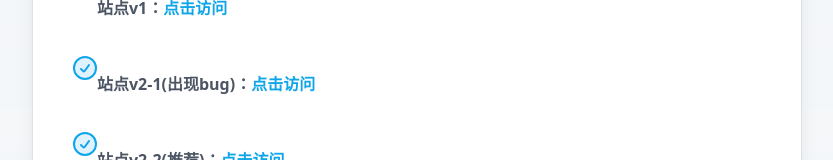
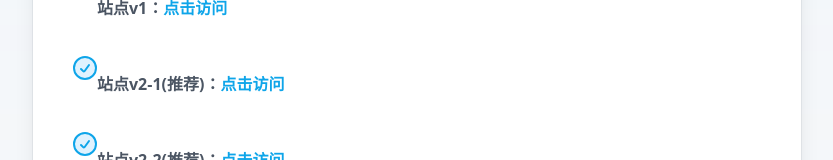
Before and after one commit to zhanghxiao/bingallone, a website: page index.html in a window 1280 px wide. Shown: the part 418-578 px from the top of the page, without its empty margins (223-1056 px from the left). Drawn offline with nearby package versions, Linux system fonts and the light colour scheme.

Commit message:
Update index.html

```diff
--- a/index.html
+++ b/index.html
@@ -72,7 +72,7 @@
                   <path d="m8 13 2.165 2.165a1 1 0 0 0 1.521-.126L16 9" fill="none" />
                 </svg>
 <div class="pt-8 text-base font-semibold leading-7">
-            <p class="text-gray-600 overflow-hidden">站点v2-1(出现bug)：<a href="https://mistp-letsbingo.hf.space/"
+            <p class="text-gray-600 overflow-hidden">站点v2-1(推荐)：<a href="https://mistp-letsbingo.hf.space/"
                 target="_blank"
                 class="text-sky-500 hover:text-sky-600">点击访问</a></p>
           </div>
```
